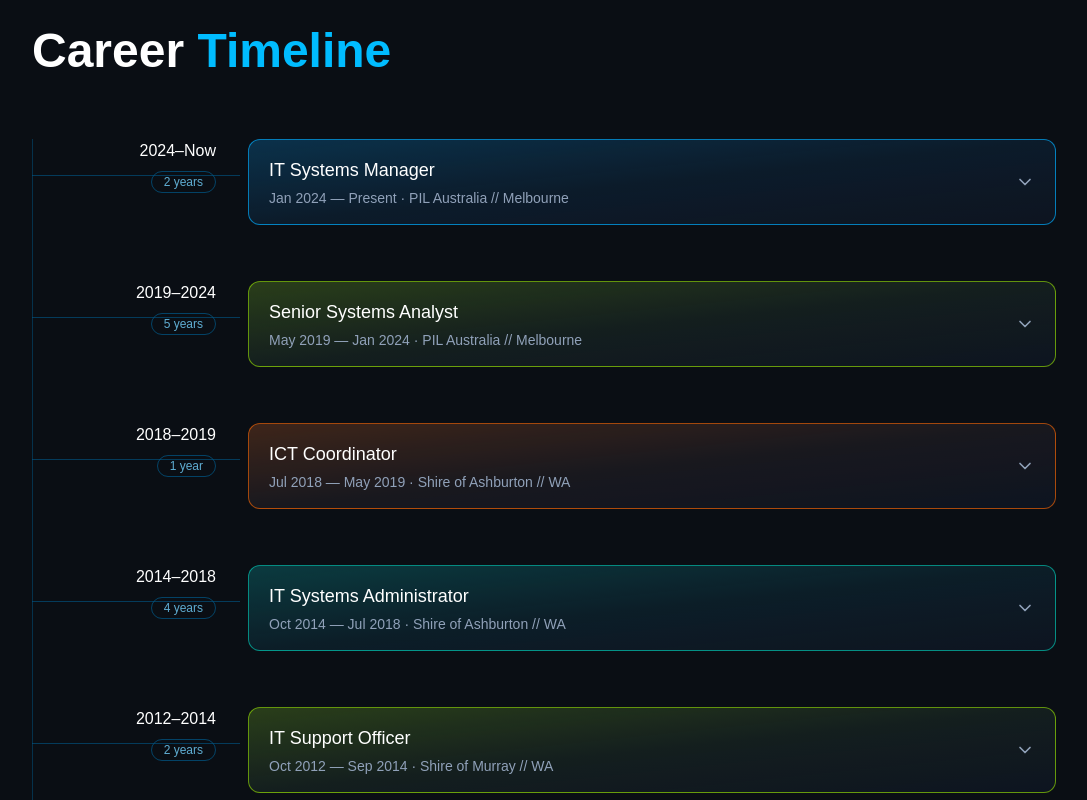
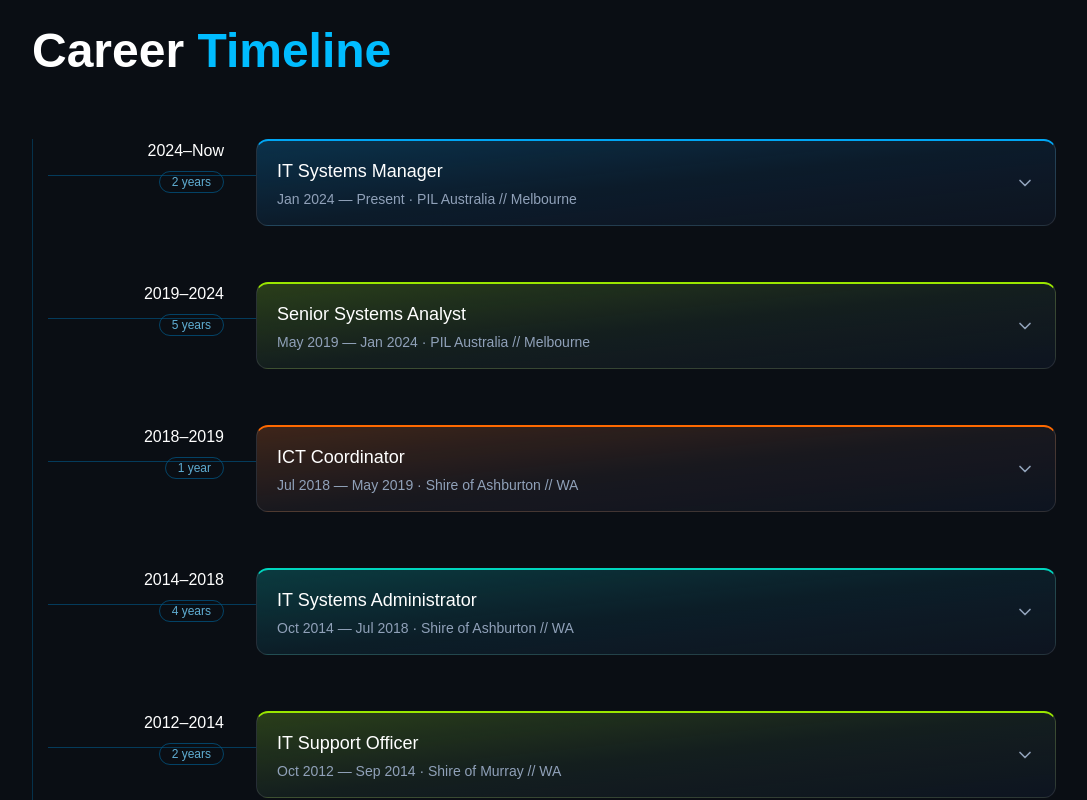
Before and after one commit to shihab-bhuiya/First-intern-Task, a Next.js app: page / in a window 1280 px wide. Shown: the part 3900-4700 px from the top of the page, without its empty margins (96-1183 px from the left). Built offline with nearby package versions, Linux system fonts and the light colour scheme.

Commit message:
refactor: update border styling in accentStyles and adjust padding in CareerTimeline for improved layout

```diff
--- a/src/components/Experience.tsx
+++ b/src/components/Experience.tsx
@@ -15,21 +15,21 @@ interface TimelineEntry {
   details?: string[];
 }
 
-const accentStyles: Record<Accent, { border: string; glow: string }> = {
+const accentStyles: Record<Accent, { borderTop: string; glow: string }> = {
   blue: {
-    border: "border-sky-500/70",
+    borderTop: "border-t-sky-500",
     glow: "from-sky-500/20 via-sky-500/5 to-transparent",
   },
   olive: {
-    border: "border-lime-400/60",
+    borderTop: "border-t-lime-400",
     glow: "from-lime-400/20 via-lime-400/5 to-transparent",
   },
   coral: {
-    border: "border-orange-500/60",
+    borderTop: "border-t-orange-500",
     glow: "from-orange-500/20 via-orange-500/5 to-transparent",
   },
   teal: {
-    border: "border-teal-400/60",
+    borderTop: "border-t-teal-400",
     glow: "from-teal-400/20 via-teal-400/5 to-transparent",
   },
 };
@@ -117,7 +117,7 @@ export default function CareerTimeline() {
           Career <span className="text-sky-400">Timeline</span>
         </h1>
 
-      <ol className="relative pl-0">
+      <ol className="relative pl-2">
   {/* Vertical timeline line */}
   <span className="absolute left-0 top-0 bottom-0 w-px bg-sky-900/60" />
 
@@ -128,7 +128,7 @@ export default function CareerTimeline() {
     return (
       <li key={entry.id} className="relative mb-14 last:mb-0">
         {/* Connector: vertical line → card */}
-        <span className="absolute left-0 top-9 hidden h-px w-[208px] bg-sky-800/60 sm:block" />
+        <span className="absolute left-2 top-9 hidden h-px w-[208px] bg-sky-800/60 sm:block" />
 
         <div className="grid grid-cols-1 gap-4 sm:grid-cols-[160px_1fr] sm:gap-8 sm:pl-6">
 
@@ -148,7 +148,7 @@ export default function CareerTimeline() {
             type="button"
             onClick={() => toggle(entry.id)}
             aria-expanded={isOpen}
-            className={`group relative overflow-hidden rounded-xl border bg-gradient-to-br ${styles.glow} ${styles.border} bg-[#0d1420] px-5 py-4 text-left transition-colors hover:bg-[#101827]`}
+            className={`group relative overflow-hidden rounded-xl border-x border-b border-t-2 border-white/10 ${styles.borderTop} bg-gradient-to-br ${styles.glow} bg-[#0d1420] px-5 py-4 text-left transition-colors hover:bg-[#101827]`}
           >
             <div className="flex items-center justify-between gap-4">
               <div>
```
